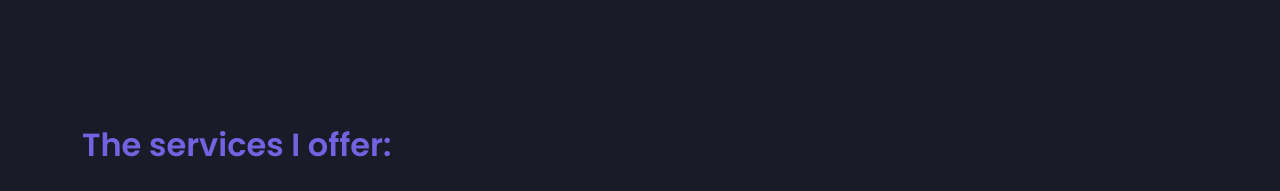
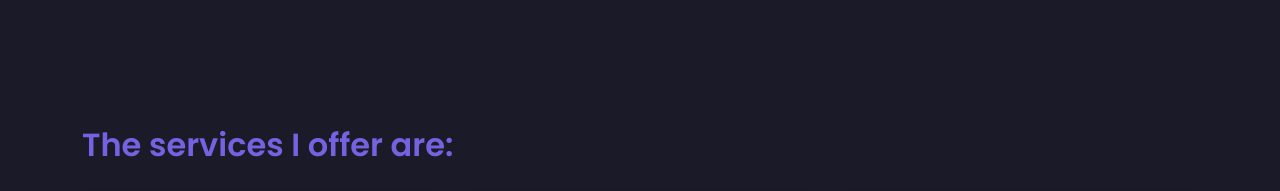
Before and after one commit to Rohit-07SR/Rohit-portfolio, a React (Create React App) app: page / in a window 1280 px wide. Shown: the part 1200-1391 px from the top of the page. Built offline with nearby package versions, Linux system fonts and the light colour scheme.

Commit message:
Updated service card

```diff
--- a/src/components/Servicecard.jsx
+++ b/src/components/Servicecard.jsx
@@ -54,7 +54,7 @@ const Servicecard = () => {
   return (
     <div className="seroffcard">
       <div className="container serviceoffered text-left py-4">
-        <h5>The services I offer:</h5>
+        <h5>The services I offer are:</h5>
       </div>
 
       <div className="container">
```
